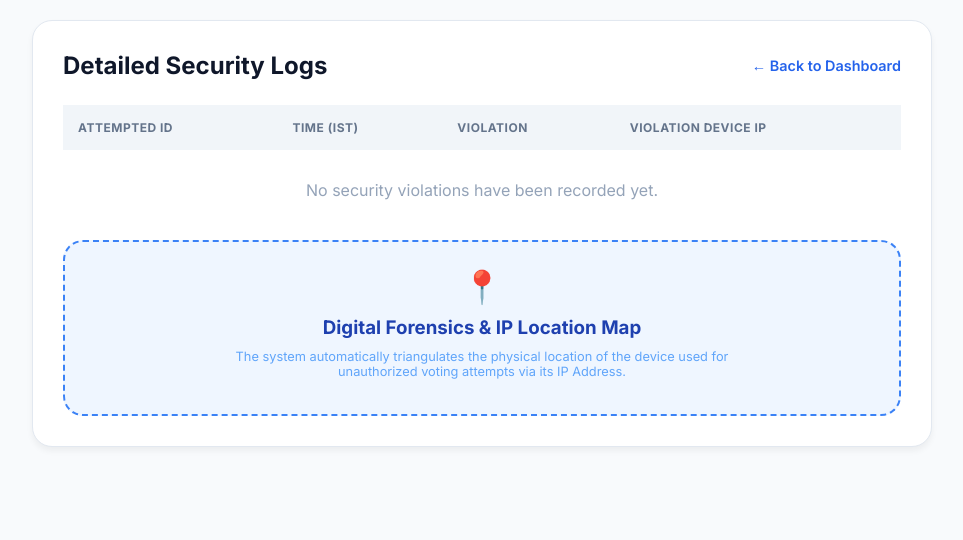
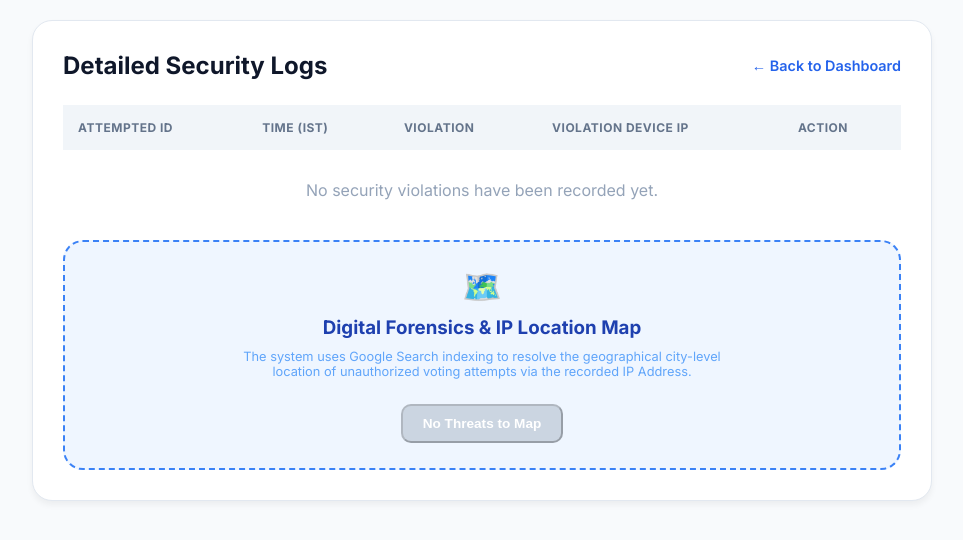
Before and after one commit to prudhvi16131/jntugv-voting-system, a Flask app: page /admin/security-center/JNTUGV_SECRET in a window 1280 px wide. Shown: the top 540 px of the page, without its empty margins (158-1121 px from the left). Run offline with Flask 3, Linux system fonts and the light colour scheme; lists and menus that the app fills with data are empty.

Commit message:
Fixed security map link with Google Search query integration

```diff
--- a/templates/security_center.html
+++ b/templates/security_center.html
@@ -25,7 +25,6 @@
         .header-flex { display: flex; justify-content: space-between; align-items: center; margin-bottom: 25px; }
         h1 { font-size: 1.5rem; margin: 0; color: #0f172a; }
 
-        /* Violation Table Styling */
         .log-table { width: 100%; border-collapse: collapse; margin-top: 10px; }
         .log-table th {
             text-align: left; padding: 15px; background: #f1f5f9;
@@ -40,7 +39,6 @@
         }
         .ip-address { font-family: monospace; color: #475569; background: #f1f5f9; padding: 3px 6px; border-radius: 5px; }
 
-        /* Map Section Design */
         .map-section {
             margin-top: 40px; padding: 25px; background: #eff6ff;
             border-radius: 20px; border: 2px dashed #3b82f6; text-align: center;
@@ -71,6 +69,7 @@
                     <th>Time (IST)</th>
                     <th>Violation</th>
                     <th>Violation Device IP</th>
+                    <th>Action</th>
                 </tr>
             </thead>
             <tbody>
@@ -80,6 +79,9 @@
                     <td>{{ log.time }}</td>
                     <td><span class="badge-violation">{{ log.reason }}</span></td>
                     <td><span class="ip-address">{{ log.ip if log.ip else 'Unknown' }}</span></td>
+                    <td>
+                        <a href="https://www.google.com/maps/search/IP+Location+{{ log.ip }}" target="_blank" style="text-decoration:none;">📍 Trace</a>
+                    </td>
                 </tr>
                 {% endfor %}
             </tbody>
@@ -90,15 +92,17 @@
         {% endif %}
 
         <div class="map-section">
-            <span class="map-icon">📍</span>
+            <span class="map-icon">🗺️</span>
             <h3 style="margin: 0; color: #1e40af;">Digital Forensics & IP Location Map</h3>
             <p style="color: #60a5fa; font-size: 0.8rem; max-width: 500px; margin: 10px auto;">
-                The system automatically triangulates the physical location of the device used for unauthorized voting attempts via its IP Address.
+                The system uses Google Search indexing to resolve the geographical city-level location of unauthorized voting attempts via the recorded IP Address.
             </p>
             {% if logs %}
-            <a href="https://www.google.com/maps/search/{{ logs[-1].ip }}" target="_blank" class="map-link">
+            <a href="https://www.google.com/maps/search/IP+Location+{{ logs[-1].ip }}" target="_blank" class="map-link">
                 View Latest Threat Location on Map
             </a>
+            {% else %}
+            <button class="map-link" style="background: #cbd5e1; cursor: not-allowed;" disabled>No Threats to Map</button>
             {% endif %}
         </div>
     </div>
```
